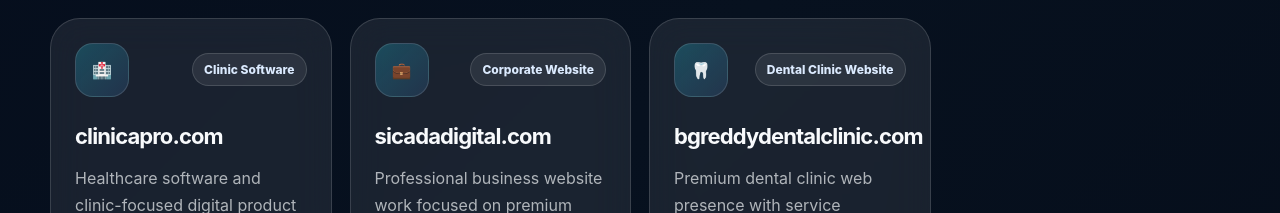
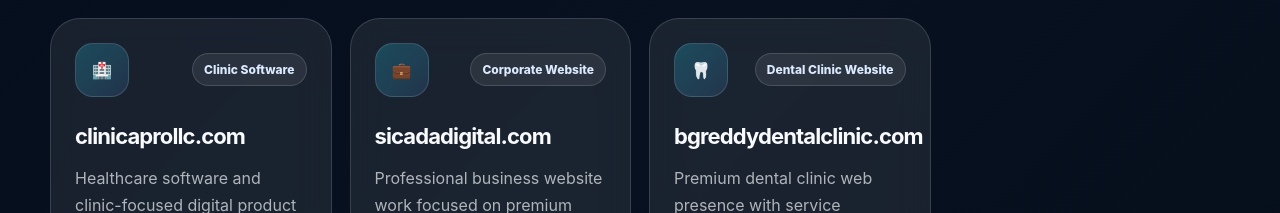
Before and after one commit to mkraja826/micirql-website, a React (Vite) app: page / in a window 1280 px wide. Shown: the part 2580-2793 px from the top of the page. Built offline with nearby package versions, Linux system fonts and the light colour scheme.

Commit message:
Update Clinicapro client domain

```diff
--- a/src/clients.js
+++ b/src/clients.js
@@ -1,6 +1,6 @@
 export const clients = [
   {
-    name: 'clinicapro.com',
+    name: 'clinicaprollc.com',
     status: 'Clinic Software',
     icon: '🏥',
     description:
```
